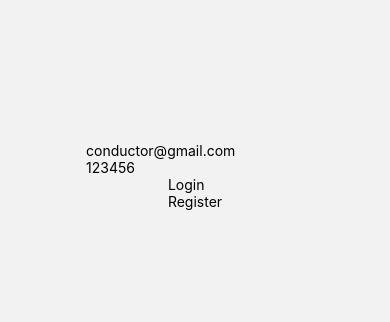
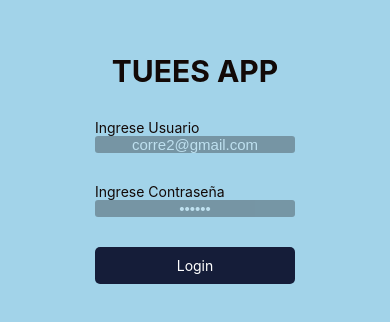
Before and after one commit to Rigolinux/Tu-uees-app, a React Native app: screen /Login in a window 390 px wide. Shown: the part 246-568 px from the top of the page. Built offline with nearby package versions, Linux system fonts and the light colour scheme; no server answers.

Commit message:
stable version

```diff
--- a/screens/DriverScreen/NavigatorDriverScreen.js
+++ b/screens/DriverScreen/NavigatorDriverScreen.js
@@ -1,4 +1,4 @@
-import { StyleSheet, Text, View,TouchableOpacity,Sta } from "react-native";
+import { StyleSheet, Text, View,TouchableOpacity, } from "react-native";
 import React from "react";
 
 //maps view
--- a/screens/DualScreen/HomeScreen.js
+++ b/screens/DualScreen/HomeScreen.js
@@ -9,11 +9,12 @@ import { useNavigation } from "@react-navigation/native";
 import { useSelector,useDispatch } from 'react-redux';
 import {getOrigin} from '../../src/redux/states/travel/origin';
 
+import {colors} from '../../utils/colors'
+
 const HomeScreen = () => {
 
 
-    const origin = useSelector((state) => state.origin.latitude);
-    console.log(origin);
+
     const perfil = () => {
       const r = useSelector((state) => state.profile);
       console.log(r)
@@ -41,21 +42,25 @@ const HomeScreen = () => {
   },[]);
 
   const mapago = () => {
-    navigation.navigate("DriverNavigation");
+    navigation.navigate("UserNavigation");
   }
   return (
     <SafeAreaView style={styles.Topm} >
-    <View>
-      <Text>Home Screen</Text>
-     <Text>Email:{auth.currentUser?.email}</Text>
-      <TouchableOpacity>
-        <Text onPress={handleChangePassword} >Cambiar Contraseña</Text>
+    <View style={styles.container}>
+      <Text style={styles.title}>Perfil</Text>
+      <Text style={styles.subtitle}>Correo Electronico</Text>
+      <TouchableOpacity style={ styles.box} >
+      <Text style={styles.text} >{auth.currentUser?.email}</Text>
       </TouchableOpacity>
 
-     <TouchableOpacity onPress={handleLogout}>
-        <Text>Logout</Text>
+      <TouchableOpacity style={styles.button}>
+        <Text onPress={handleChangePassword} style={styles.butonntext} >Cambiar Contraseña</Text>
       </TouchableOpacity>
-      <Text>{origin}</Text>
+
+     <TouchableOpacity onPress={handleLogout} style={styles.button}>
+        <Text style={styles.butonntext}>Logout</Text>
+      </TouchableOpacity>
+
 
       <Text onPress={mapago}>ir a mapa</Text>
 
@@ -68,15 +73,64 @@ export default HomeScreen
 
 const styles = StyleSheet.create({
   container: {
-    flex: 1,
-    backgroundColor: '#fff',
-    alignItems: 'center',
-    justifyContent: 'center',
+    height: '100%',
+    backgroundColor: colors.five,
+    alignItems: 'flex-start',
+
 
   },
   Topm: {
     marginTop: Constants.statusBarHeight,
+    backgroundColor: colors.three,
 
+  },
+  title:{
+    color: colors.one,
+    fontSize: 30,
+    fontWeight: 'bold',
+    marginBottom: 10,
+
+    marginLeft: 10,
+    marginTop: 10,
+  },
+  subtitle:{
+
+    color: colors.two,
+    fontSize: 15,
+    fontWeight: 'bold',
+    marginBottom: 10,
+    marginLeft: 20,
+
+  },
+  text:{
+    color: colors.six,
+  },
+  box:{
+    backgroundColor: colors.three,
+    opacity: 0.6,
+    borderRadius: 2,
+    marginLeft: 30,
+    height: 30,
+    width: 200,
+    marginBottom: 10,
+    justifyContent: 'center',
+
+  },
+  button:{
+    backgroundColor: "red",
+    opacity: 0.8,
+    borderRadius: 5,
+    marginLeft: 30,
+    width: 200,
+    marginBottom: 10,
+    height: 30,
+    justifyContent: 'center',
+
+  },
+  butonntext:{
+    color: colors.six,
+    textAlign: 'center',
   }
 
+
 })
--- a/screens/DualScreen/LoginScreen.js
+++ b/screens/DualScreen/LoginScreen.js
@@ -19,6 +19,13 @@ import {
 // redux
 import {useSelector,useDispatch} from 'react-redux'
 import {getProfile} from '../../src/redux/states/profile'
+
+//colors
+import {colors} from '../../utils/colors'
+
+
+
+
   //auth firebase
   const auth = getAuth();
 
@@ -29,7 +36,7 @@ import {getProfile} from '../../src/redux/states/profile'
 
     const navigation = useNavigation();
 
-    const [email, setEmail] = React.useState("conductor@gmail.com");
+    const [email, setEmail] = React.useState("corre2@gmail.com");
     const [password, setPassword] = React.useState("123456");
 
     const [datos, setDatos] = React.useState([]);
@@ -42,12 +49,12 @@ import {getProfile} from '../../src/redux/states/profile'
           const unsubscribe = auth.onAuthStateChanged(user => {
             navigation.navigate("Login");
             if(user){
-              //dispatch(getProfile(user.uid));
+              dispatch(getProfile(user.uid));
 
-             //navigation.navigate("User");
+             navigation.navigate("User");
             }
             else{
-              //navigation.navigate("Login");
+              navigation.navigate("Login");
             }
             //setEmail("");
             //setPassword("");
@@ -82,7 +89,7 @@ import {getProfile} from '../../src/redux/states/profile'
           ))
 
         }).then(() => {
-          console.log("data",values)
+          //console.log("data",values)
           setDatos(values);
           dispatch(getProfile(values));
         }).then(() => {
@@ -117,15 +124,18 @@ import {getProfile} from '../../src/redux/states/profile'
 
     return (
       <KeyboardAvoidingView style={styles.container} behavior="padding">
+        <Text style={styles.title}>TUEES APP</Text>
         <View style={styles.inputContainer}>
-
+          <Text style={styles.Text}>Ingrese Usuario</Text>
           <TextInput
             placeholder="Email"
             value={email}
             onChangeText={(text) => setEmail(text)}
             style={styles.input}
           />
+          <Text style={styles.Text}>Ingrese Contraseña</Text>
           <TextInput
+            secureTextEntry={true}
             value={password}
             onChangeText={(text) => setPassword(text)}
             placeholder="Password"
@@ -137,9 +147,9 @@ import {getProfile} from '../../src/redux/states/profile'
           <TouchableOpacity onPress={handleLogin} style={styles.button}>
             <Text style={styles.buttonText}>Login</Text>
           </TouchableOpacity>
-          <TouchableOpacity onPress={handleCreateAccount} style={styles.button}>
-            <Text style={styles.buttonOurlineText}>Register</Text>
-          </TouchableOpacity>
+          {/* <TouchableOpacity onPress={handleCreateAccount} style={styles.button}>
+            <Text style={styles.buttonText}>Register</Text>
+          </TouchableOpacity> */}
         </View>
       </KeyboardAvoidingView>
     );
@@ -152,12 +162,43 @@ import {getProfile} from '../../src/redux/states/profile'
       justifyContent: "center",
       alignItems: "center",
       flex: 1,
+      backgroundColor: colors.five,
     },
-    inputContainer: {},
-    input: {},
+    inputContainer: {
+    },
+    input: {
+      backgroundColor: colors.one,
+      opacity: 0.3,
+      marginBottom: 30,
+      borderRadius: 3,
+      textAlign: "center",
+      width: 200,
+      color: 'white',
+      fontSize: 15,
+      fontFamily:"sans-serif",
+    },
     buttonOurlineText:{},
     buttonContainer: {},
-    button: {},
-    buttonText: {},
+    button: {
+      backgroundColor: colors.two,
+      marginBottom: 15,
+      padding: 10,
+      width: 200,
+      borderRadius: 5,
+    },
+    buttonText: {
+      textAlign: "center",
+      color: "white",
+    },
+    Text: {
+      color : colors.one,
+
+    },
+    title: {
+      color: colors.one,
+      fontSize: 30,
+      fontWeight: "bold",
+      marginBottom: 30,
+    },
 
   });
--- a/src/navigation/NavigationDriver.js
+++ b/src/navigation/NavigationDriver.js
@@ -9,13 +9,11 @@ import NavigatorDriverScreen from '../../screens/DriverScreen/NavigatorDriverScr
 import SchedulesScreen from '../../screens/DualScreen/SchedulesScreen';
 
 //icons
-import { MaterialCommunityIcons } from "@expo/vector-icons";
-import { Entypo } from '@expo/vector-icons';
+
 import { Feather } from '@expo/vector-icons';
 import { FontAwesome } from '@expo/vector-icons';
 
-//redux components
-import { useSelector, useDispatch } from 'react-redux'
+
 
 
 
--- a/src/navigation/NavigationUser.js
+++ b/src/navigation/NavigationUser.js
@@ -10,8 +10,7 @@ import NavigationScreen from "../../screens/UserScreen/NavigationUserScreen";
 import SchedulesScreen from "../../screens/DualScreen/SchedulesScreen";
 
 //icons
-import { MaterialCommunityIcons } from "@expo/vector-icons";
-import { Entypo } from '@expo/vector-icons';
+import { Feather } from '@expo/vector-icons';
 import { FontAwesome } from '@expo/vector-icons';
 
 //firebase
@@ -27,9 +26,9 @@ function MyTabs() {
   return (
     <Tab.Navigator
       initialRouteName="Home"
-      activeColor="#45f32a"
-      inactiveColor="#ff0b0b"
-      screenOptions={
+      //activeColor="#45f32a"
+      //inactiveColor="#ff0b0b"
+      /* screenOptions={
         {
 
           tabBarActiveBackgroundColor: "#45f32a",
@@ -45,7 +44,7 @@ function MyTabs() {
             backgroundColor: '#45f32a',
           }
         }
-      }
+      } */
       >
       <Tab.Screen
       name="Home"
@@ -56,7 +55,7 @@ function MyTabs() {
           tabBarIcon: ({ color }) => (
               <FontAwesome name="user-circle" size={24} color="black" />
           ),
-          tabBarBadge: 3,
+
         }
       }
 
@@ -67,9 +66,9 @@ function MyTabs() {
           headerShown: false,
           tabBarLabel: "Ajustes",
           tabBarIcon: ({ color }) => (
-            <MaterialCommunityIcons name="account" size={24} color="black" />
+            <Feather name="tool" size={24} color="black" />
           ),
-          tabBarBadge: 3,
+
         }
       }
       component={SettingsScreen} />
@@ -91,7 +90,7 @@ function MyTabs() {
         tabBarIcon: ({ color }) => (
           <FontAwesome name="calendar" size={24} color="black" />
         ),
-        tabBarBadge: 3,
+
       }}
       component={SchedulesScreen} />
     </Tab.Navigator>
--- a/src/redux/states/profile.js
+++ b/src/redux/states/profile.js
@@ -24,7 +24,7 @@ export const profileSlice = createSlice({
         state.id_user = action.payload.id_user;
         state.travel = action.payload.travel;
         state.type_user = action.payload.type_user;
-        console.log("state",state)
+
 
        },
         //acciones futuras para la pagina de perfil
--- a/src/redux/store.js
+++ b/src/redux/store.js
@@ -4,6 +4,7 @@ import originReducer from './states/travel/origin'
 import destinationReducer from './states/travel/destination'
 import CustomizationReducer from './states/Customization/Custom'
 import profileReducer from './states/profile'
+
 export const store = configureStore({
   reducer: {
     counter: counterReducer,
@@ -11,5 +12,6 @@ export const store = configureStore({
     destination: destinationReducer,
     Customization: CustomizationReducer,
     profile: profileReducer,
+
   },
 })
--- /dev/null
+++ b/utils/colors.js
@@ -0,0 +1,8 @@
+export const colors = {
+        one: "#120907",
+        two: "#151d39",
+        three: "#3b5791",
+        four: "#6f98e4",
+        five: "#a2d3e9",
+        six: "#ffff"
+    }
```
Also changed, not shown: screens/UserScreen/NavigationUserScreen.js (+40 -33 lines).
